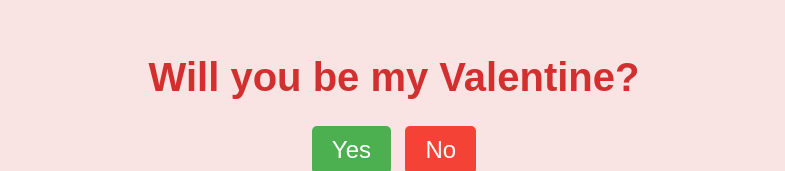
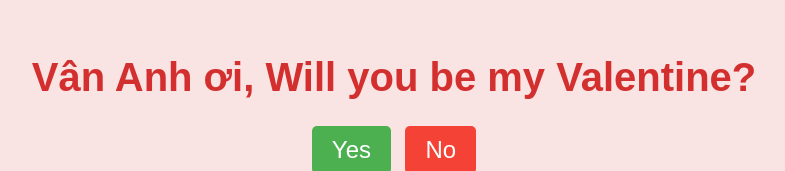
Before and after one commit to manhahahihi/vlt, a plain HTML site: page index.html in a window 1280 px wide. Shown: the part 137-308 px from the top of the page, without its empty margins (246-1031 px from the left). Drawn offline with Linux system fonts and the light colour scheme; no server answers.

Commit message:
Update index.html

```diff
--- a/index.html
+++ b/index.html
@@ -3,12 +3,12 @@
 <head>
     <meta charset="UTF-8">
     <meta name="viewport" content="width=device-width, initial-scale=1.0">
-    <title>Vân Anh oiiiii,Will You Be My Valentine?</title>
+    <title>huh?????</title>
     <link rel="stylesheet" href="styles.css">
 </head>
 <body>
     <div class="container">
-        <h1>Will you be my Valentine?</h1>
+        <h1>Vân Anh ơi, Will you be my Valentine?</h1>
         <div class="buttons">
             <button class="yes-button" onclick="handleYesClick()">Yes</button>
             <button class="no-button" onclick="handleNoClick()">No</button>
```
